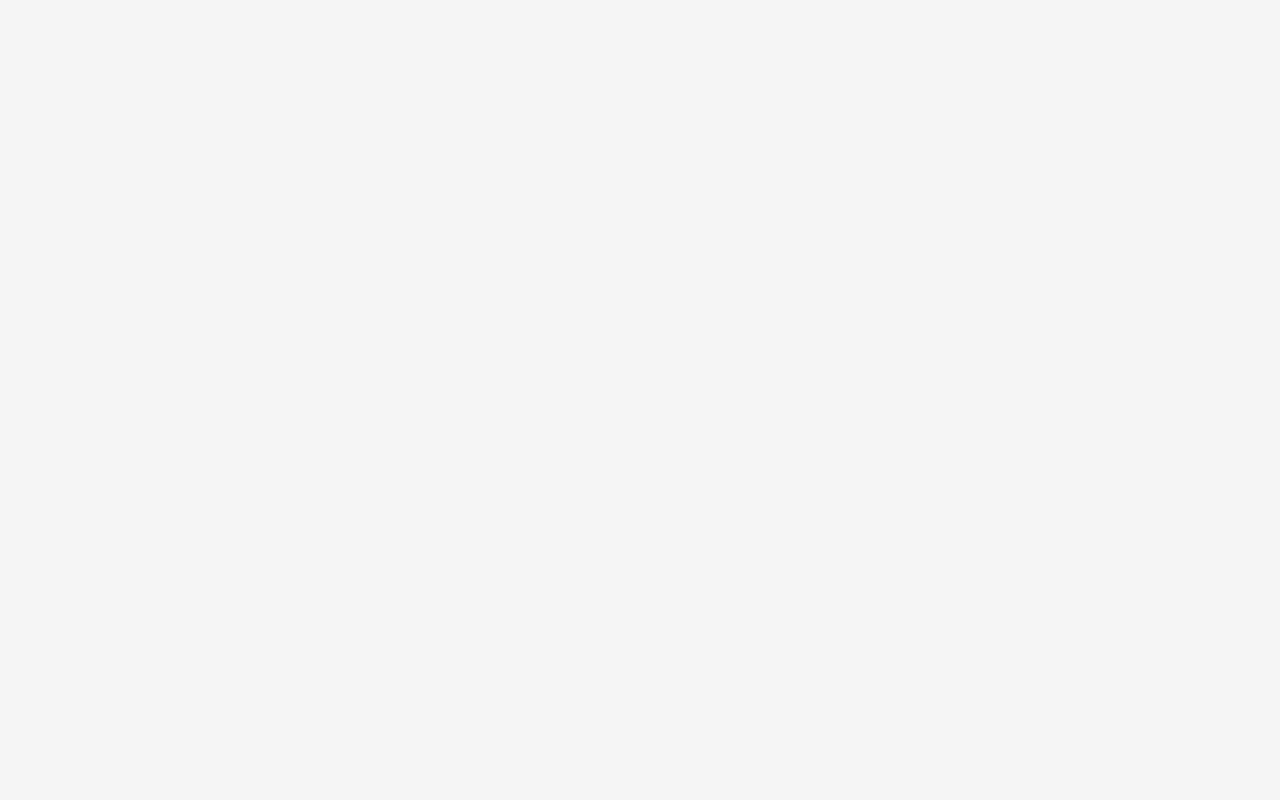
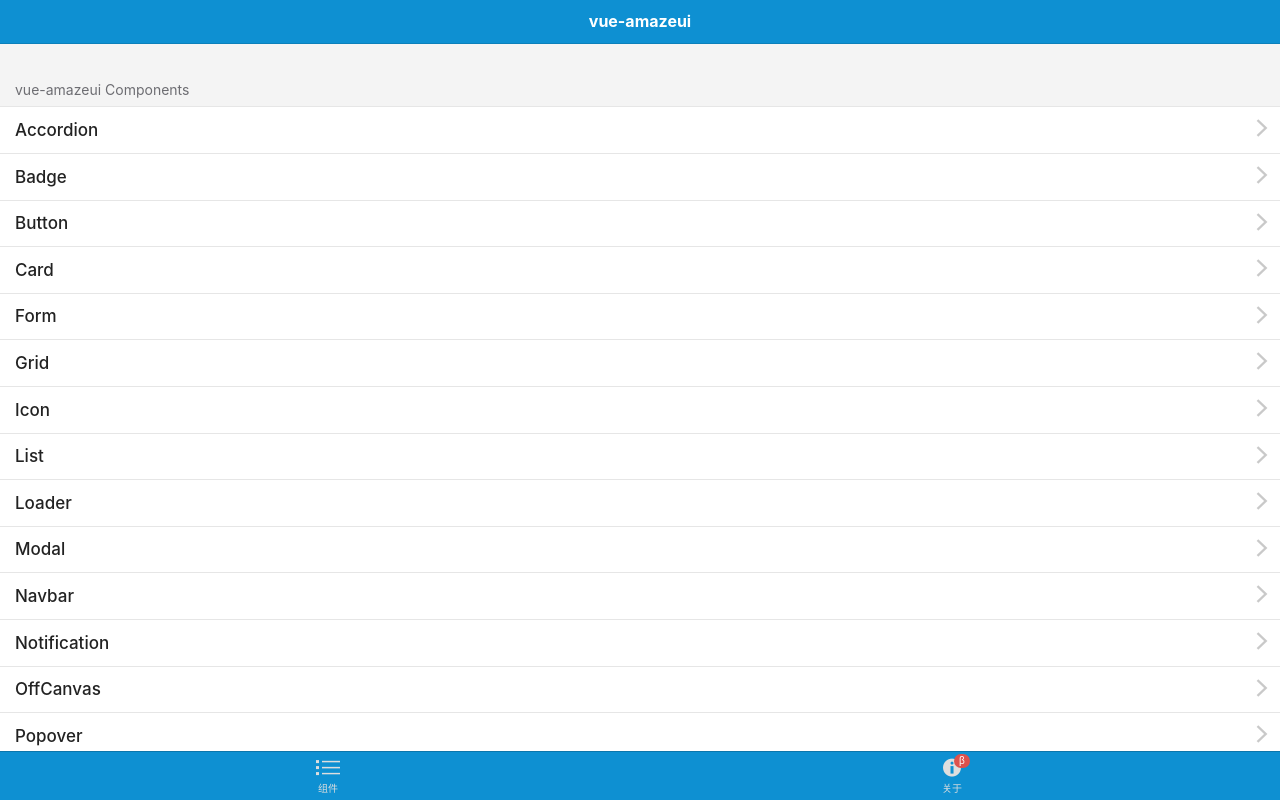
Before and after one commit to zjhr/vue-amazeui-demo, a plain HTML site: page index.html in a window 1280 px wide. Drawn offline with Linux system fonts and the light colour scheme.

Commit message:
Update index.html

```diff
--- a/index.html
+++ b/index.html
@@ -7,4 +7,4 @@
             padding-left: 15px;
             padding-right: 15px;
             color: #555;
-            font-size: 16px;</style><link href=./static/css/app.933d5cdf45c3a3fca956969882e0c8b3.css rel=stylesheet></head><body><div id=app class=root><router-view></router-view></div><script type=text/javascript src=./static/js/manifest.2a31e3a028bb98cd3b45.js></script><script type=text/javascript src=./static/js/vendor.73f3f32259a76c856d58.js></script></body></html>
+            font-size: 16px;</style><link href=./static/css/app.933d5cdf45c3a3fca956969882e0c8b3.css rel=stylesheet></head><body><div id=app class=root><router-view></router-view></div><script type=text/javascript src=./static/js/manifest.2a31e3a028bb98cd3b45.js></script><script type=text/javascript src=./static/js/vendor.73f3f32259a76c856d58.js></script><script type=text/javascript src=./static/js/app.ad61e4d7e59b2e26b7eb.js></script></body></html>
```
